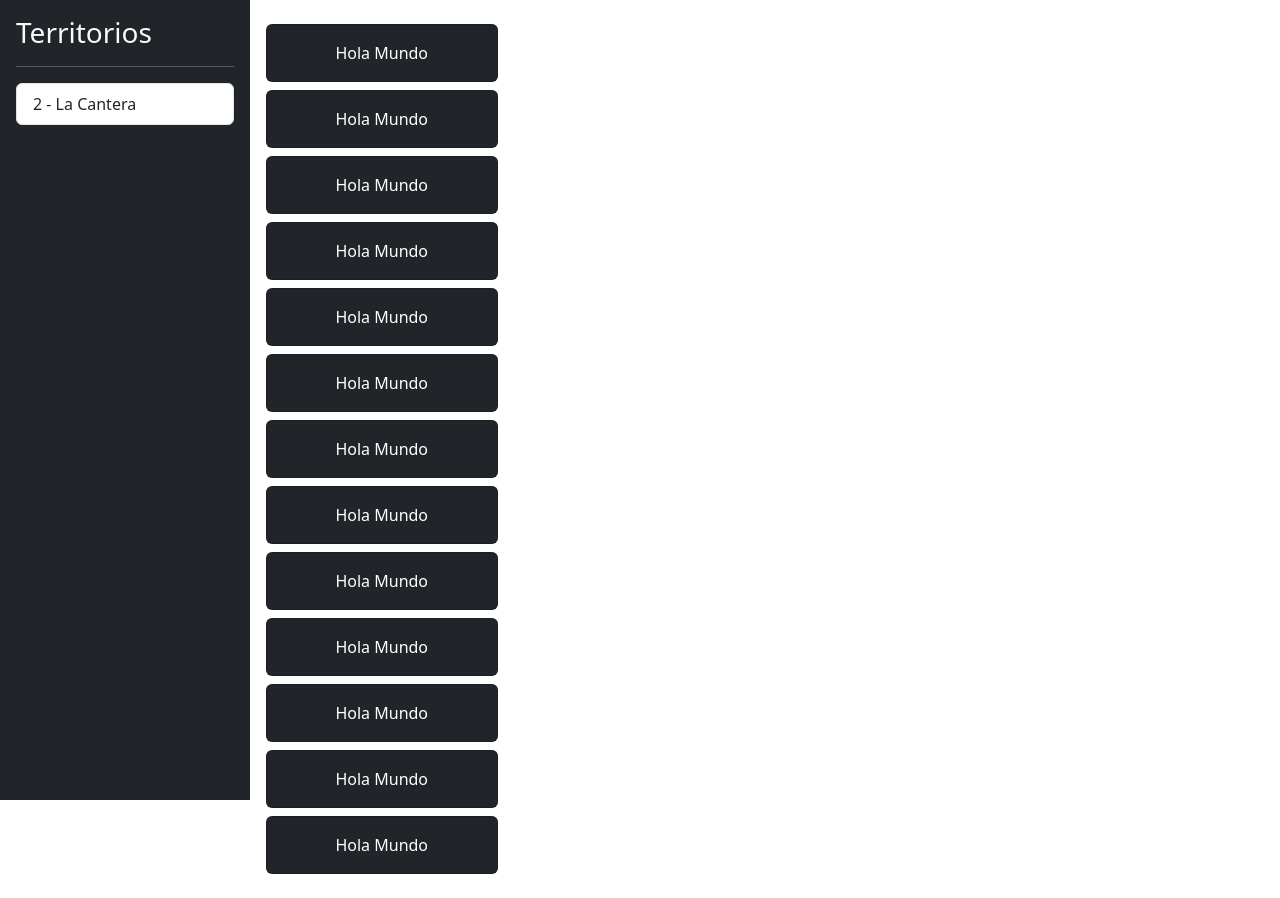
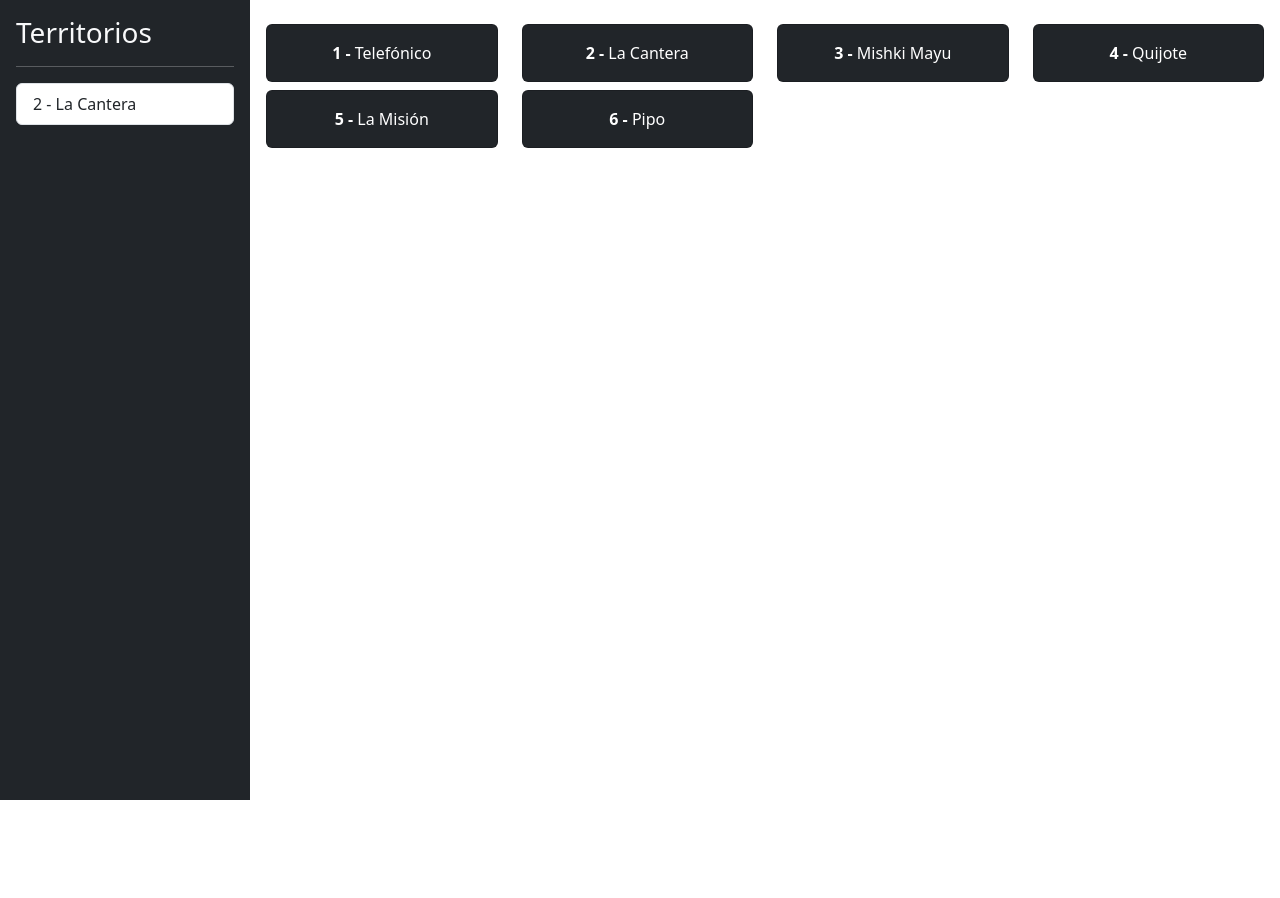
Before and after one commit to pabloadbes/territorios-front, an Angular app: page / in a window 1280 px wide. After the commit the page ends 800 px from the top, so only its background shows below. Built offline with nearby package versions, Linux system fonts and the light colour scheme.

Commit message:
Listado territorios

```diff
--- a/src/app/territorios/components/listado-territorios/listado-territorios.component.html
+++ b/src/app/territorios/components/listado-territorios/listado-territorios.component.html
@@ -1,106 +1,11 @@
 <div class="row">
-    <div class="col-md-3 col-sm-6">
+    <div
+        *ngFor="let territorio of listadoTerritorios"
+        class="col-md-3 col-sm-6">
         <div class="card mb-2 text-center bg-dark">
-            <!--CREAR IMAGEN-->
             <div class="card-body text-white">
                 <p class="card-text">
-                    Hola Mundo
-                </p>
-            </div>
-        </div>
-        <div class="card mb-2 text-center bg-dark">
-            <!--CREAR IMAGEN-->
-            <div class="card-body text-white">
-                <p class="card-text">
-                    Hola Mundo
-                </p>
-            </div>
-        </div>
-        <div class="card mb-2 text-center bg-dark">
-            <!--CREAR IMAGEN-->
-            <div class="card-body text-white">
-                <p class="card-text">
-                    Hola Mundo
-                </p>
-            </div>
-        </div>
-        <div class="card mb-2 text-center bg-dark">
-            <!--CREAR IMAGEN-->
-            <div class="card-body text-white">
-                <p class="card-text">
-                    Hola Mundo
-                </p>
-            </div>
-        </div>
-        <div class="card mb-2 text-center bg-dark">
-            <!--CREAR IMAGEN-->
-            <div class="card-body text-white">
-                <p class="card-text">
-                    Hola Mundo
-                </p>
-            </div>
-        </div>
-        <div class="card mb-2 text-center bg-dark">
-            <!--CREAR IMAGEN-->
-            <div class="card-body text-white">
-                <p class="card-text">
-                    Hola Mundo
-                </p>
-            </div>
-        </div>
-        <div class="card mb-2 text-center bg-dark">
-            <!--CREAR IMAGEN-->
-            <div class="card-body text-white">
-                <p class="card-text">
-                    Hola Mundo
-                </p>
-            </div>
-        </div>
-        <div class="card mb-2 text-center bg-dark">
-            <!--CREAR IMAGEN-->
-            <div class="card-body text-white">
-                <p class="card-text">
-                    Hola Mundo
-                </p>
-            </div>
-        </div>
-        <div class="card mb-2 text-center bg-dark">
-            <!--CREAR IMAGEN-->
-            <div class="card-body text-white">
-                <p class="card-text">
-                    Hola Mundo
-                </p>
-            </div>
-        </div>
-        <div class="card mb-2 text-center bg-dark">
-            <!--CREAR IMAGEN-->
-            <div class="card-body text-white">
-                <p class="card-text">
-                    Hola Mundo
-                </p>
-            </div>
-        </div>
-        <div class="card mb-2 text-center bg-dark">
-            <!--CREAR IMAGEN-->
-            <div class="card-body text-white">
-                <p class="card-text">
-                    Hola Mundo
-                </p>
-            </div>
-        </div>
-        <div class="card mb-2 text-center bg-dark">
-            <!--CREAR IMAGEN-->
-            <div class="card-body text-white">
-                <p class="card-text">
-                    Hola Mundo
-                </p>
-            </div>
-        </div>
-        <div class="card mb-2 text-center bg-dark">
-            <!--CREAR IMAGEN-->
-            <div class="card-body text-white">
-                <p class="card-text">
-                    Hola Mundo
+                    <strong>{{ territorio.numero }} - </strong>{{ territorio.nombre | titlecase }}
                 </p>
             </div>
         </div>
--- a/src/app/territorios/components/listado-territorios/listado-territorios.component.ts
+++ b/src/app/territorios/components/listado-territorios/listado-territorios.component.ts
@@ -1,4 +1,5 @@
-import { Component } from '@angular/core';
+import { Component, Input } from '@angular/core';
+import { Territorio } from '../../interfaces/territorio';
 
 @Component({
   selector: 'territorios-listado-territorios',
@@ -6,5 +7,6 @@ import { Component } from '@angular/core';
   styleUrl: './listado-territorios.component.css'
 })
 export class ListadoTerritoriosComponent {
-
+  @Input()
+  listadoTerritorios: Territorio[] = [];
 }
--- /dev/null
+++ b/src/app/territorios/interfaces/territorio.ts
@@ -0,0 +1,5 @@
+export interface Territorio {
+    id: string,
+    numero: number;
+    nombre: string;
+}
--- a/src/app/territorios/pages/main-page.component.html
+++ b/src/app/territorios/pages/main-page.component.html
@@ -1,7 +1,7 @@
 <div class="row p-3">
     <div class="col-12 pt-2">
-        <!--Listado de Territorios-->
-        <territorios-listado-territorios></territorios-listado-territorios>
+        <territorios-listado-territorios
+            [listadoTerritorios]="territorios"></territorios-listado-territorios>
     </div>
 </div>
 <!--<h1>No visitar - Territorio XX</h1>
--- a/src/app/territorios/pages/main-page.component.ts
+++ b/src/app/territorios/pages/main-page.component.ts
@@ -1,6 +1,7 @@
 import { Component } from '@angular/core';
 import { TerritoriosService } from '../services/territorios.service';
 import { Direccion } from '../interfaces/territorio.direccion';
+import { Territorio } from '../interfaces/territorio';
 
 @Component({
     selector: 'territorios-main-page',
@@ -10,12 +11,15 @@ import { Direccion } from '../interfaces/territorio.direccion';
 export class TerritoriosMainPageComponent {
   constructor( private territoriosService: TerritoriosService) {}
 
+  get territorios(): Territorio[] {
+    return [... this.territoriosService.territorios]
+  }
   get direcciones(): Direccion[] {
     return [...this.territoriosService.direcciones];
   }
 
   borrarDireccion( id: string ): void {
-    this.territoriosService.borrarDireccionByYd( id );
+    this.territoriosService.borrarDireccionById( id );
   }
 
   nuevaDireccion( direccion: Direccion ): void {
--- a/src/app/territorios/services/territorios.service.ts
+++ b/src/app/territorios/services/territorios.service.ts
@@ -1,42 +1,77 @@
 import { Injectable } from '@angular/core';
 import { Direccion } from '../interfaces/territorio.direccion';
 import { v4 as uuid } from "uuid";
+import { Territorio } from '../interfaces/territorio';
 
 @Injectable({providedIn: 'root'})
 
 export class TerritoriosService {
 
-  direcciones: Direccion[] = [{
+  private _territorios: Territorio[] = [{
     id: uuid(),
-    calle: 'Aristóbulo del Valle',
+    numero: 1,
+    nombre: 'telefónico'
+  },{
+    id: uuid(),
+    numero: 2,
+    nombre: 'la cantera'
+  },{
+    id: uuid(),
+    numero: 3,
+    nombre: 'mishki mayu'
+  },{
+    id: uuid(),
+    numero: 4,
+    nombre: 'quijote'
+  },{
+    id: uuid(),
+    numero: 5,
+    nombre: 'la misión'
+  },{
+    id: uuid(),
+    numero: 6,
+    nombre: 'pipo'
+  }];
+
+  private _direcciones: Direccion[] = [{
+    id: uuid(),
+    calle: 'aristóbulo del valle',
     numero: 583,
     departamento: 'B'
   },{
     id: uuid(),
-    calle: 'Las Higueritas',
+    calle: 'las higueritas',
     numero: 2080
   },{
     id: uuid(),
-    calle: 'Huiñaj',
+    calle: 'huiñaj',
     numero: 18
   },{
     id: uuid(),
-    calle: 'Manuel García Fernandez',
+    calle: 'manuel garcía fernandez',
     numero: 290
   },{
     id: uuid(),
-    calle: 'Albacete',
+    calle: 'albacete',
     numero: 2005,
     departamento: 'D',
     piso: '2'
   }]
+
+  get territorios(): Territorio[] {
+    return [...this._territorios];
+  }
+
+  get direcciones(): Direccion[] {
+    return [...this._direcciones];
+  }
 
   agregarDireccion(direccion: Direccion): void {
     const nuevaDireccion: Direccion = { id: uuid(), ...direccion }
     this.direcciones.push(nuevaDireccion);
   }
 
-  borrarDireccionByYd( id: string ): void {
-    this.direcciones = this.direcciones.filter( direccion => direccion.id !== id );
+  borrarDireccionById( id: string ): void {
+    this._direcciones = this._direcciones.filter( direccion => direccion.id !== id );
   }
 }
```
